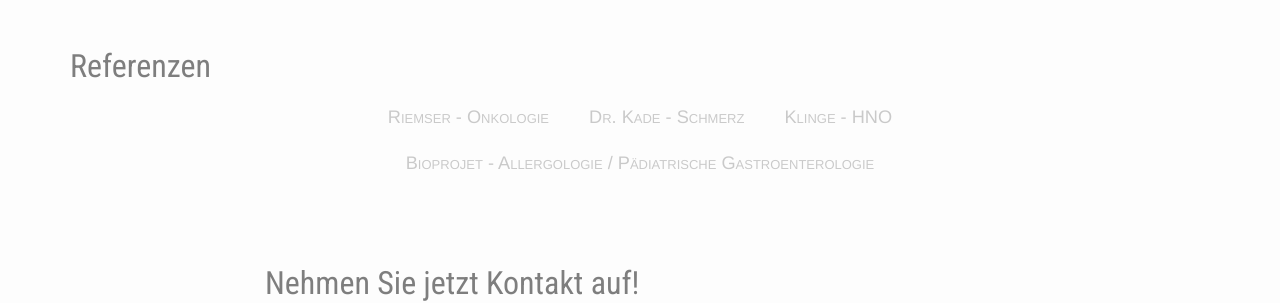
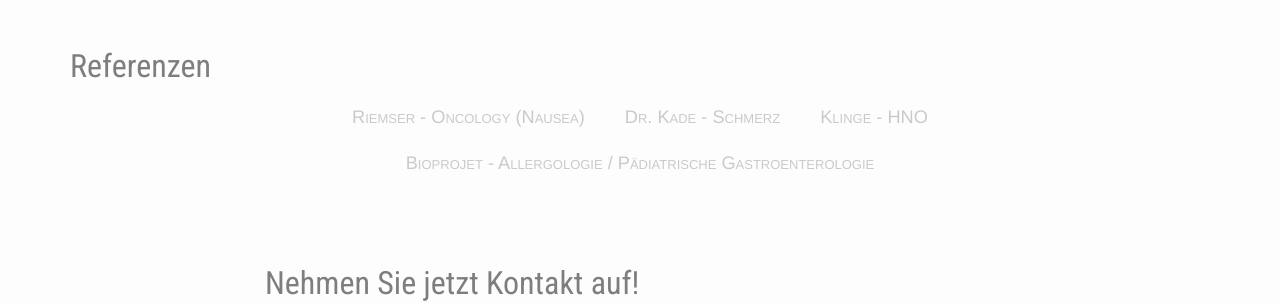
Before and after one commit to samlawski/sp-healthcare, a Jekyll site: the page built from index.html, in a window 1280 px wide and 900 px high, scrolled down 1254 px. Shown: the part 153-456 px from the top of the window. Built offline with Jekyll 4.4.1, drawn with Linux system fonts in a browser that asks for light colours; nearby versions of some CDN libraries.

Commit message:
Updated '_data/referenzen.yml' via CloudCannon

```diff
--- a/_data/referenzen.yml
+++ b/_data/referenzen.yml
@@ -1,4 +1,4 @@
-- name: "Riemser\t-\tOnkologie"
+- name: "Riemser\t-\tOncology (Nausea)"
 - name: "Dr. Kade\t-\tSchmerz"
 - name: Klinge - HNO
 - name: "Bioprojet\t-\tAllergologie / Pädiatrische Gastroenterologie"
```
